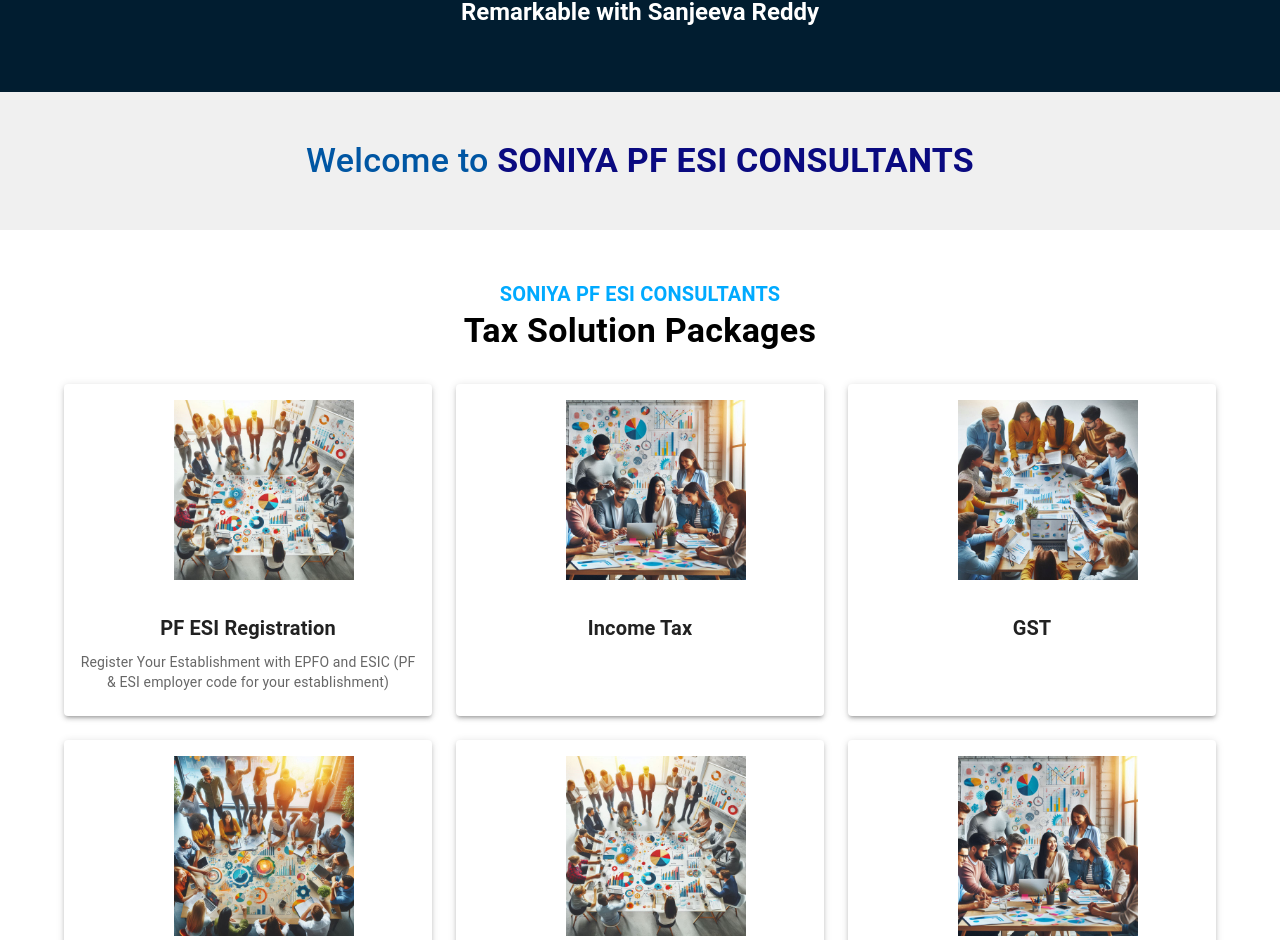
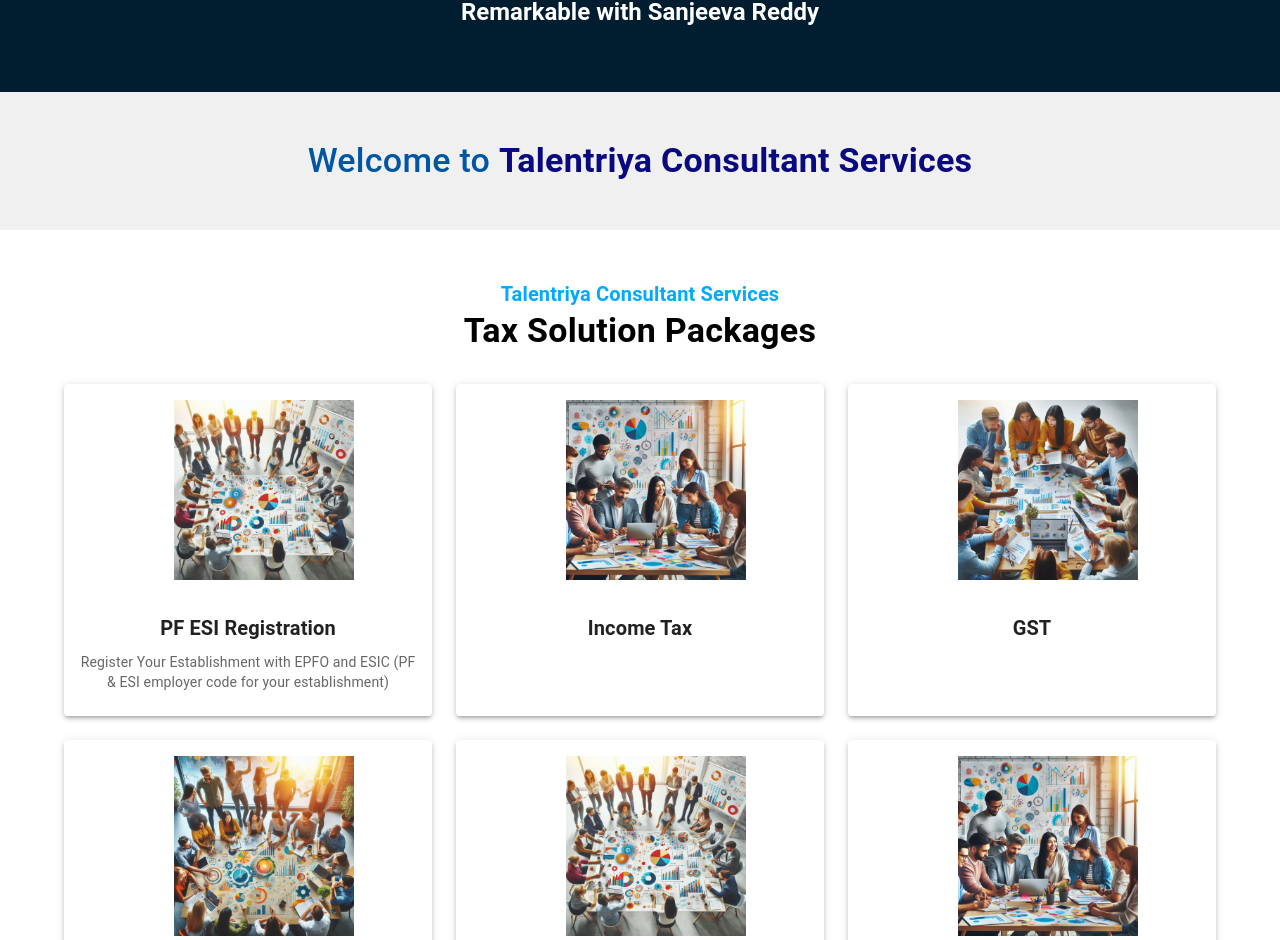
Before and after one commit to ashokreddy343/pf-react-app, a React (Create React App) app: page / in a window 1280 px wide. Shown: the part 794-1734 px from the top of the page. Built offline with nearby package versions, Linux system fonts and the light colour scheme.

Commit message:
renamed company name

```diff
--- a/src/components/TaxSolutions.tsx
+++ b/src/components/TaxSolutions.tsx
@@ -46,7 +46,7 @@
           align="center"
           sx={{ color: '#00aaff', fontWeight: 600 }}
         >
-          SONIYA PF ESI CONSULTANTS
+          Talentriya Consultant Services
         </Typography>
         <Typography
           variant="h4"
--- a/src/pages/HomePage.tsx
+++ b/src/pages/HomePage.tsx
@@ -38,7 +38,7 @@
               },
             }}
           >
-            Welcome to <span>SONIYA PF ESI CONSULTANTS</span>
+            Welcome to <span>Talentriya Consultant Services</span>
           </Typography>
         </Container>
       </Box>
```
